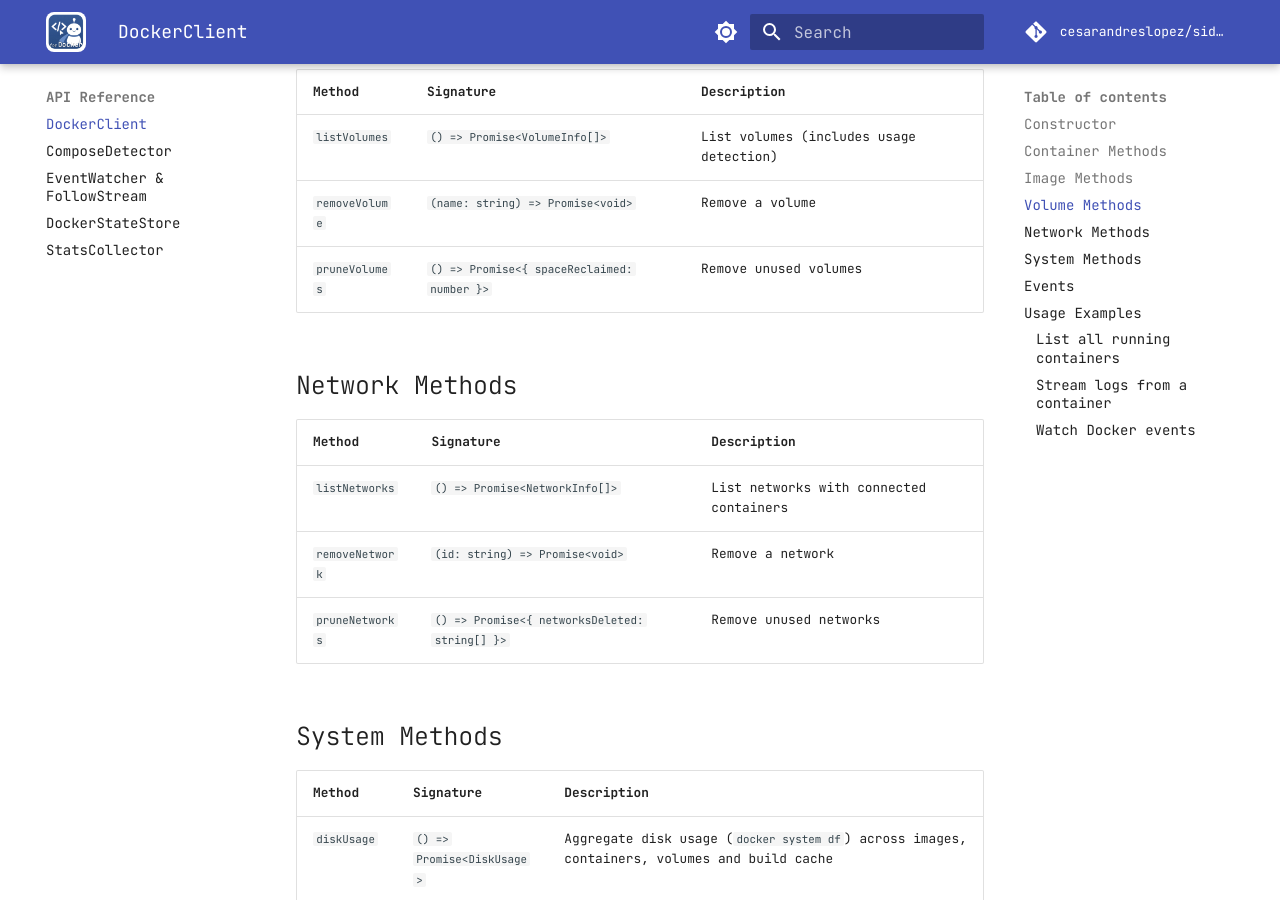
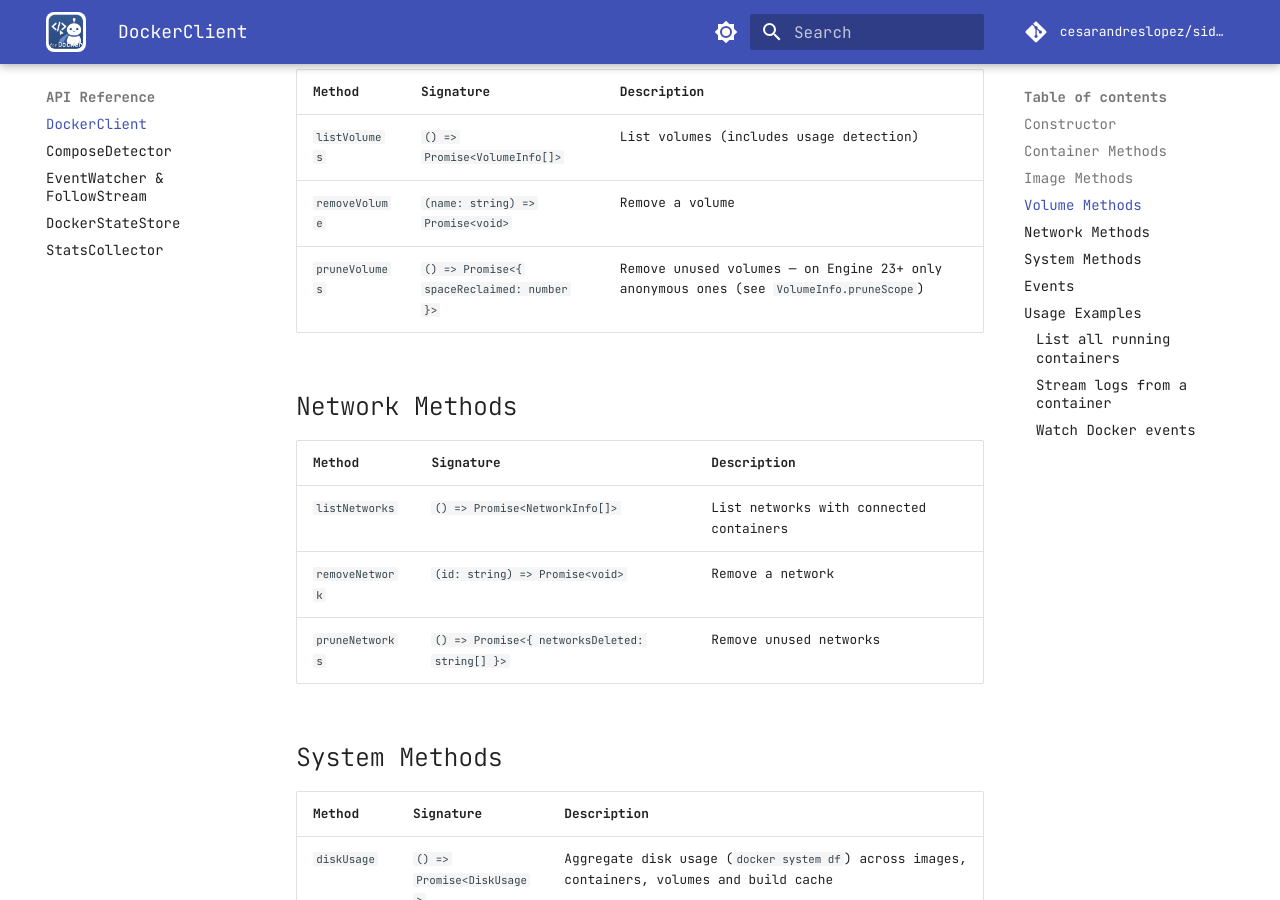
Before and after one commit to cesarandreslopez/sidekick-docker, an MkDocs documentation site: the page built from docs/api/docker-client.md, in a window 1280 px wide and 900 px high, scrolled down 2744 px. Built offline with MkDocs 1.6.1 and Material for MkDocs 9.7.7, drawn with Linux system fonts in a browser that asks for light colours; comment, search, counter and statistics services are not loaded.

Commit message:
docs: fix stale key and prune descriptions found in review

```diff
--- a/docs/api/docker-client.md
+++ b/docs/api/docker-client.md
@@ -58,7 +58,7 @@ A read that outlives its deadline rejects with `DockerTimeoutError`.
 |--------|-----------|-------------|
 | `listVolumes` | `() => Promise<VolumeInfo[]>` | List volumes (includes usage detection) |
 | `removeVolume` | `(name: string) => Promise<void>` | Remove a volume |
-| `pruneVolumes` | `() => Promise<{ spaceReclaimed: number }>` | Remove unused volumes |
+| `pruneVolumes` | `() => Promise<{ spaceReclaimed: number }>` | Remove unused volumes — on Engine 23+ only anonymous ones (see `VolumeInfo.pruneScope`) |
 
 ## Network Methods
 
```
Also changed, not shown: docs/features/vscode.md (+3 -2 lines), docs/index.md (+1 -1 lines), sidekick-docker-cli/README.md (+3 -2 lines).
